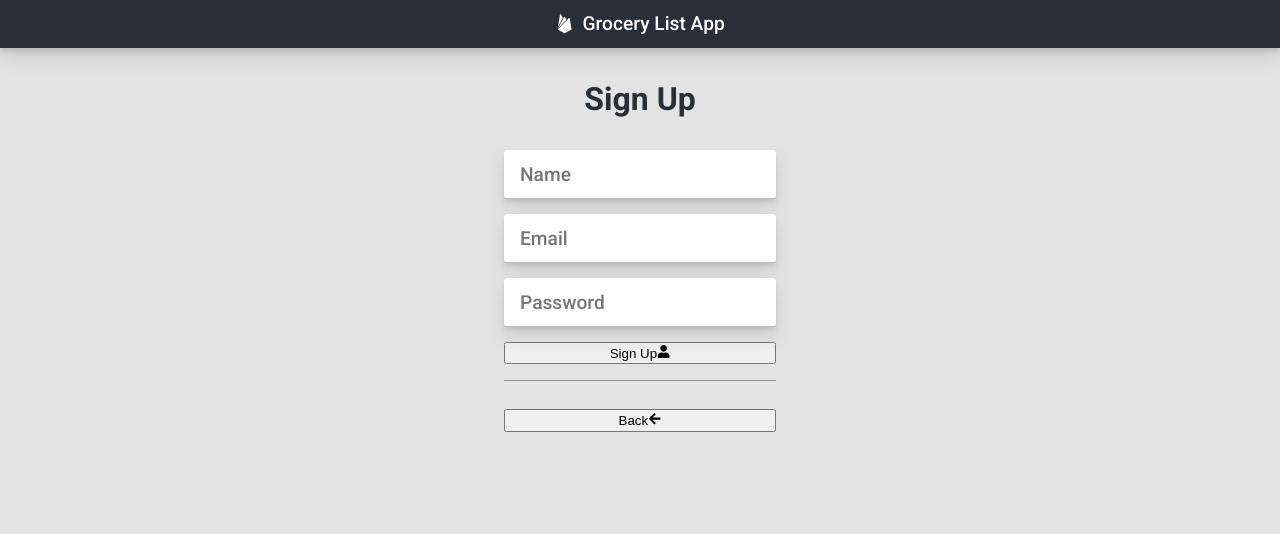
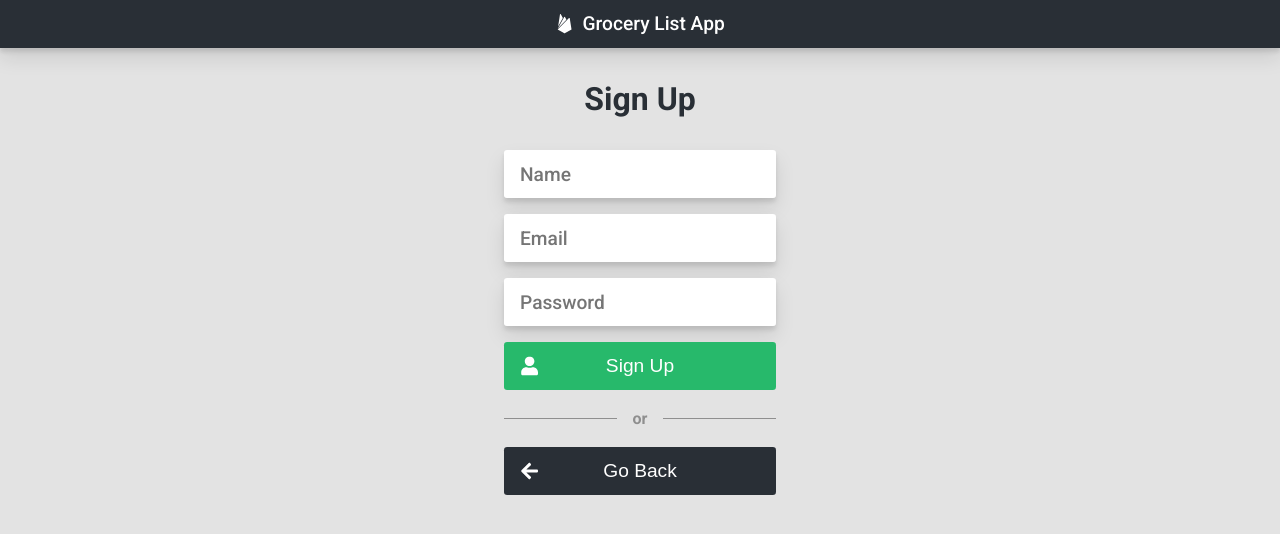
Before and after one commit to merogersdev/gla-firebase, a React (Vite) app: page / in a window 1280 px wide. Both pictures are taken after a click on the element "Sign Up". Shown: the top 534 px of the page. Built offline with nearby package versions, Linux system fonts and the light colour scheme; no server answers; the database is empty.

Commit message:
add google auth

```diff
--- a/src/components/ItemForm/ItemForm.scss
+++ b/src/components/ItemForm/ItemForm.scss
@@ -3,7 +3,7 @@
 
 .item-form {
   @include flex-center;
-  margin: 2rem auto 2rem auto;
+  margin: 2rem auto 1.5rem auto;
   width: 100%;
   &__label {
     @include label;
--- a/src/components/LoginForm/LoginForm.jsx
+++ b/src/components/LoginForm/LoginForm.jsx
@@ -14,7 +14,7 @@ const LoginForm = () => {
   const [email, setEmail] = useState('');
   const [password, setPassword] = useState('');
 
-  const { logIn, authLoading, logInWithGoogle } = useFirebaseAuthContext();
+  const { logIn, authLoading, signInWithGoogle } = useFirebaseAuthContext();
 
   const navigate = useNavigate();
 
@@ -79,15 +79,19 @@ const LoginForm = () => {
 
         <button type='submit' className='login-form__email-btn'>
           Login with Email
-          <FaUser className='button--icon' />
+          <FaUser className='login-form__icon' />
         </button>
 
         <div className='login-form__rule'>
           <div className='login-form__rule-text'>or</div>
         </div>
-        <button className='login-form__google-btn' type='button'>
+        <button
+          className='login-form__google-btn'
+          type='button'
+          onClick={() => signInWithGoogle()}
+        >
           Login with Google
-          <FaGoogle className='button--icon' />
+          <FaGoogle className='login-form__icon' />
         </button>
         <div className='login-form__center'>
           <p>
--- a/src/components/LoginForm/LoginForm.scss
+++ b/src/components/LoginForm/LoginForm.scss
@@ -14,11 +14,7 @@
     @include rule;
   }
   &__rule-text {
-    position: absolute;
-    padding: 0px 1rem;
-    color: $mutedColor;
-    background-color: $backgroundColor;
-    font-weight: 700;
+    @include rule-text;
   }
   &__signup {
     margin-left: 0.25rem;
@@ -46,4 +42,7 @@
     @include button($infoColor);
     border-radius: $borderRadius;
   }
+  &__icon {
+    @include icon;
+  }
 }
--- a/src/components/SignupForm/SignupForm.jsx
+++ b/src/components/SignupForm/SignupForm.jsx
@@ -74,18 +74,20 @@ const SignupForm = () => {
             onChange={(e) => setPassword(e.target.value)}
           />
         </label>
-        <button type='submit' className='button button--stretch'>
+        <button type='submit' className='signup-form__signup-btn'>
           Sign Up
-          <FaUser className='button--icon' />
+          <FaUser className='signup-form__icon' />
         </button>
-        <div className='signup-form__rule'></div>
+        <div className='signup-form__rule'>
+          <div className='signup-form__rule-text'>or</div>
+        </div>
         <button
-          className='button button--stretch button--secondary-outline'
+          className='signup-form__back-btn'
           type='button'
           onClick={() => navigate('/')}
         >
-          Back
-          <FaArrowLeft className='button--icon' />
+          Go Back
+          <FaArrowLeft className='signup-form__icon' />
         </button>
       </form>
     </div>
--- a/src/components/SignupForm/SignupForm.scss
+++ b/src/components/SignupForm/SignupForm.scss
@@ -14,6 +14,9 @@
   &__rule {
     @include rule;
   }
+  &__rule-text {
+    @include rule-text;
+  }
   &__h1 {
     @include h1;
   }
@@ -26,4 +29,15 @@
   &__container {
     @include container;
   }
+  &__signup-btn {
+    @include button($primaryColor);
+    border-radius: $borderRadius;
+  }
+  &__back-btn {
+    @include button($secondaryColor);
+    border-radius: $borderRadius;
+  }
+  &__icon {
+    @include icon;
+  }
 }
--- a/src/context/AuthContext.jsx
+++ b/src/context/AuthContext.jsx
@@ -12,7 +12,7 @@ import {
 } from 'firebase/auth';
 
 // Firebase Config
-import { auth } from '../config/firebase';
+import { auth, googleProvider } from '../config/firebase';
 
 const AuthContext = createContext();
 
@@ -29,7 +29,7 @@ export function AuthProvider({ children }) {
     return createUserWithEmailAndPassword(auth, email, password);
   }
   function signInWithGoogle() {
-    return signInWithPopup(auth, GoogleAuthProvider);
+    return signInWithPopup(auth, googleProvider);
   }
   function logOut() {
     return signOut(auth);
--- a/src/styles/partials/_mixins.scss
+++ b/src/styles/partials/_mixins.scss
@@ -63,10 +63,19 @@
 
 @mixin rule {
   @include flex-center;
-  padding-top: 1rem;
+  padding-top: 1.75rem;
   margin-bottom: 1.75rem;
+  height: 1px;
   border-bottom: 1px solid $mutedColor;
   position: relative;
+}
+
+@mixin rule-text {
+  position: absolute;
+  padding: 0px 1rem;
+  color: $mutedColor;
+  background-color: $backgroundColor;
+  font-weight: 700;
 }
 
 @mixin button($background) {
@@ -87,3 +96,10 @@
     background-color: darken($background, 5%);
   }
 }
+
+@mixin icon {
+  position: absolute;
+  top: 50%;
+  transform: translateY(-50%);
+  left: 1rem;
+}
```
